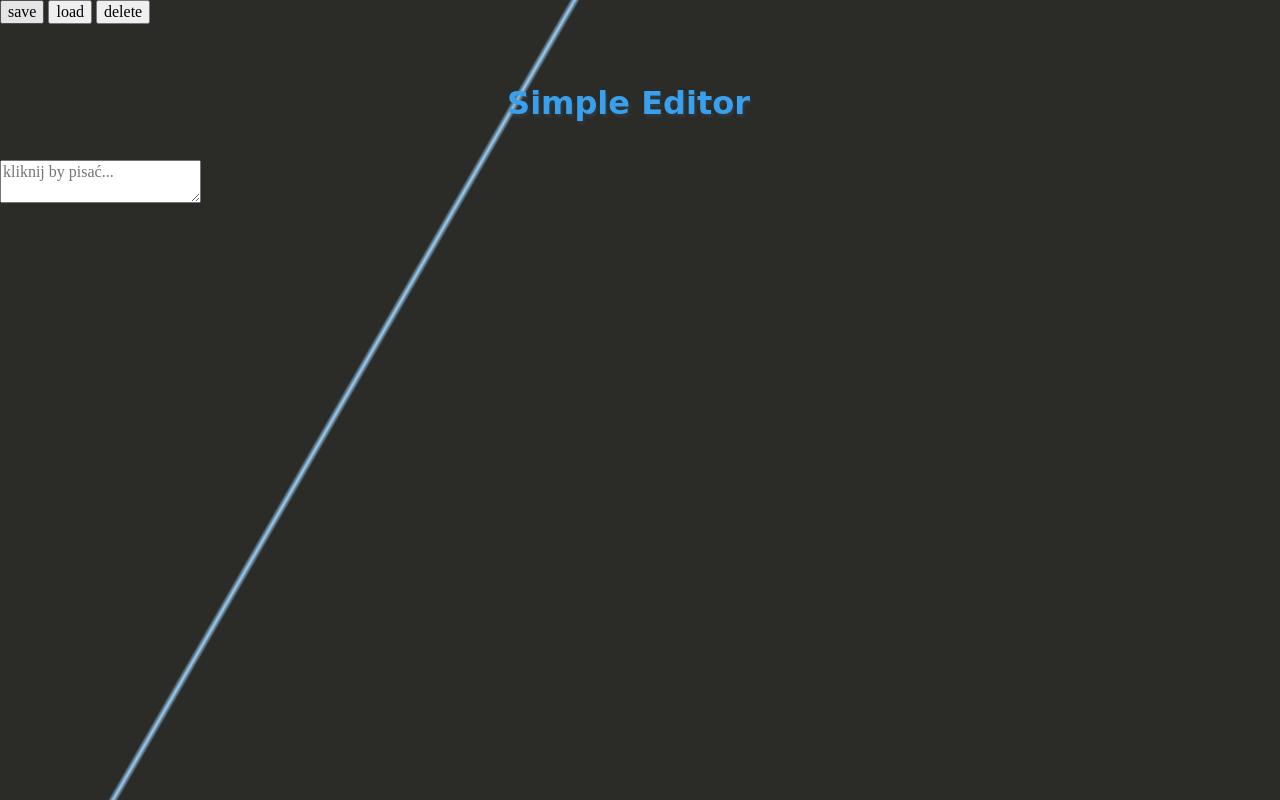
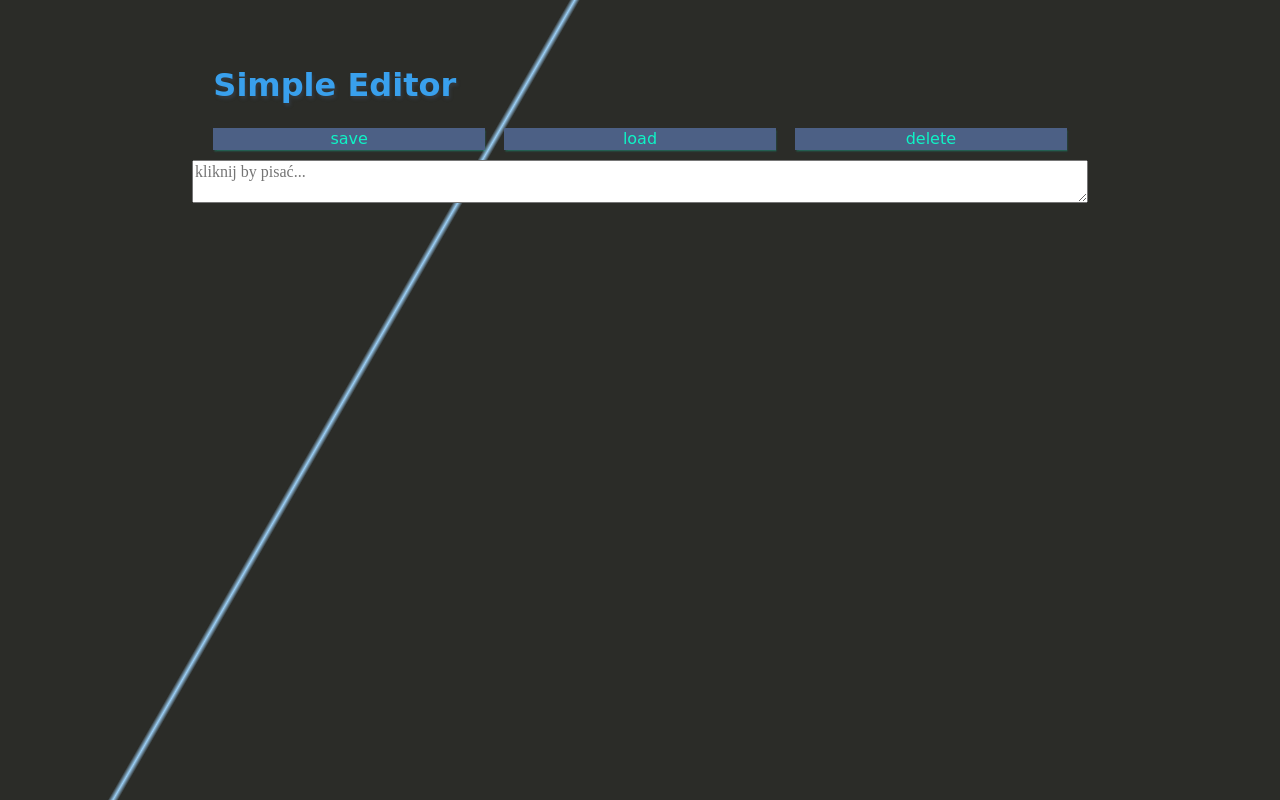
Before and after one commit to mankom/simple-editor, a website: page src/content/index.html in a window 1280 px wide. Drawn offline with nearby package versions, Linux system fonts and the light colour scheme; files that its build step writes are made by us from their sources; a web font is replaced by a local one.

Commit message:
feat: set styles for rest of the elements

```diff
--- a/src/content/index.html
+++ b/src/content/index.html
@@ -17,15 +17,15 @@
     </h1>
 
     <nav class="navigation">
-      <button class="navigation__button">
+      <button class="navigation__button navigation__button--save">
         save
       </button>
 
-      <button class="navigation__button">
+      <button class="navigation__button navigation__button--load">
         load
       </button>
 
-      <button class="navigation__button">
+      <button class="navigation__button navigation__button--delete">
         delete
       </button>
     </nav>
--- a/src/scss/main.scss
+++ b/src/scss/main.scss
@@ -16,7 +16,7 @@ body {
     120deg,
     rgba(43, 44, 40, 1) 0%,
     rgba(43, 44, 40, 1) 32.7%,
-    rgba(57,160,237, 0.5) 33%,
+    rgba(57, 160, 237, 0.5) 33%,
     rgba(43, 44, 40, 1) 33.3%,
     rgba(43, 44, 40, 1) 100%
   );
@@ -26,20 +26,67 @@ body {
   min-height: 100%;
 }
 
-.header{
+.header {
   display: grid;
-  grid-template-columns: 6fr 24 fr 6fr;
+  grid-template-columns: 1fr 4fr 1fr;
   grid-template-rows: 4em 2em 2em 2em auto;
-  &__title{
+  line-height: 0;
+  &__title {
     color: $blue;
-    font-family: 'Geostar Fill', cursive;
+    font-family: "Geostar Fill", cursive;
     font-size: 2rem;
     grid-column: 2;
     grid-row: 2;
     height: 1em;
+    margin-bottom: 1em;
     text-align: left;
     text-shadow: 0.05em 0.1em 0.1em rgba(76, 96, 133, 0.25);
     top: 64px;
     width: 416px;
   }
 }
+
+.navigation {
+
+  grid-column: 2;
+  grid-row: 4;
+  display: grid;
+  grid-template-columns: 1fr 1fr 1fr;
+
+  &__button {
+    align-items: center;
+    background: $navy-blue;
+    border: 0;
+    box-shadow: 0.05em 0.1em 0.1em rgba(15, 244, 198, 0.25);
+    color: $aquamarine;
+    display: inline;
+    font-family: "Geostar Fill", cursive;
+    font-size: 1em;
+    height: 1.4em;
+    line-height: 0;
+    width: auto;
+
+    &--save{
+      grid-column: 1;
+      margin-right: 0.8em;
+    }
+    &--load{
+      grid-column: 2;
+      margin-left: 0.4em;
+      margin-right: 0.4em;
+    }
+    &--delete{
+      grid-column: 3;
+      margin-left: 0.8em;
+    }
+  }
+}
+
+.editor{
+  display: grid;
+  grid-template-columns: 3fr 14fr 3fr;
+  &__text{
+    grid-column: 2;
+    width: auto;
+  }
+}
```
